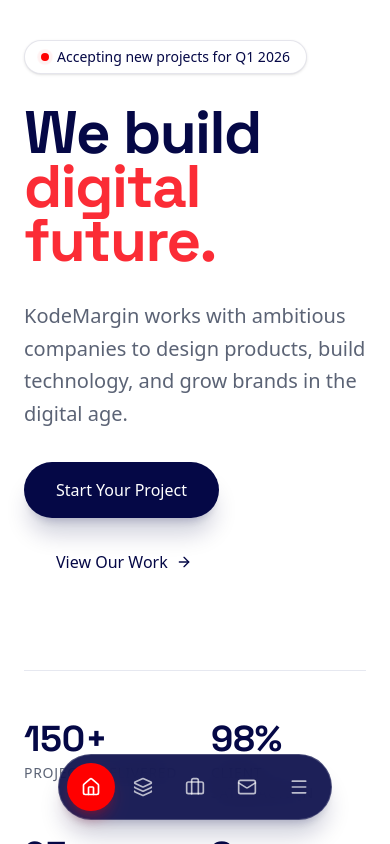
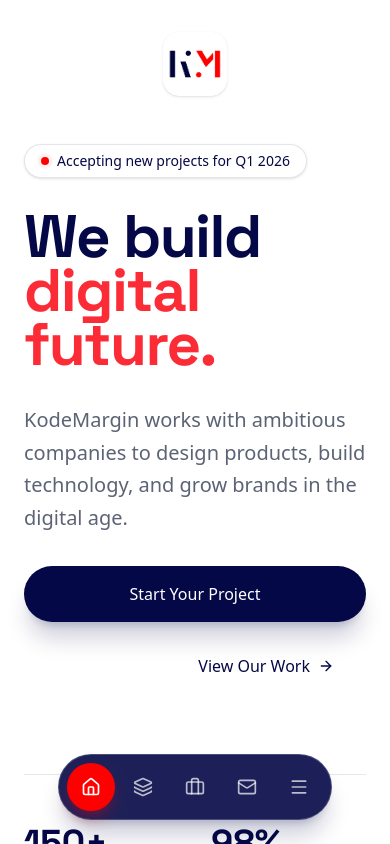
Before and after one commit to KodeMargin/website, a Next.js app: page / in a window 390 px wide. Built offline with nearby package versions, Linux system fonts and the light colour scheme.

Commit message:
feat: implement initial homepage with hero, services, and process sections.

```diff
--- a/src/app/page.tsx
+++ b/src/app/page.tsx
@@ -25,7 +25,16 @@ export default function Home() {
   }
 
   return (
-    <div className="flex flex-col gap-24 pb-20 pt-10 md:pt-20 lg:pt-32">
+    <div className="flex flex-col gap-12 pb-20 pt-8 md:pt-12 lg:pt-16">
+      {/* Brand Header */}
+      <div className="container-padding lg:hidden">
+        <div className="flex items-center justify-center">
+          <div className="h-16 w-16 flex items-center justify-center rounded-2xl text-white border shadow-sm bg-white hover:shadow-md transition-all duration-300 hover:scale-105">
+            <img src="/KodeMargin.png" alt="KodeMargin Logo" className="h-14 w-14 rounded-xl" />
+          </div>
+        </div>
+      </div>
+
       {/* Hero Section */}
       <section className="container-padding flex flex-col items-start gap-8 lg:gap-10">
         <motion.div
@@ -53,11 +62,11 @@ export default function Home() {
             KodeMargin works with ambitious companies to design products, build technology, and grow brands in the digital age.
           </p>
 
-          <div className="flex flex-wrap items-center gap-4">
-            <Button size="lg" className="h-14 rounded-full px-8 text-base shadow-xl shadow-primary/20 bg-primary hover:bg-primary/90 text-white transition-all hover:scale-105 active:scale-95">
+          <div className="flex flex-col sm:flex-row items-start sm:items-center gap-4">
+            <Button size="lg" className="h-14 rounded-full px-8 text-base shadow-xl shadow-primary/20 bg-primary hover:bg-primary/90 text-white transition-all hover:scale-105 active:scale-95 w-full sm:w-auto">
               Start Your Project
             </Button>
-            <Button size="lg" variant="ghost" className="h-14 group rounded-full px-8 text-base text-primary hover:bg-surface">
+            <Button size="lg" variant="ghost" className="h-14 group rounded-full px-8 text-base text-primary hover:bg-surface w-full sm:w-auto justify-end sm:justify-center">
               View Our Work
               <ArrowRight className="ml-2 h-4 w-4 transition-transform group-hover:translate-x-1" />
             </Button>
```
